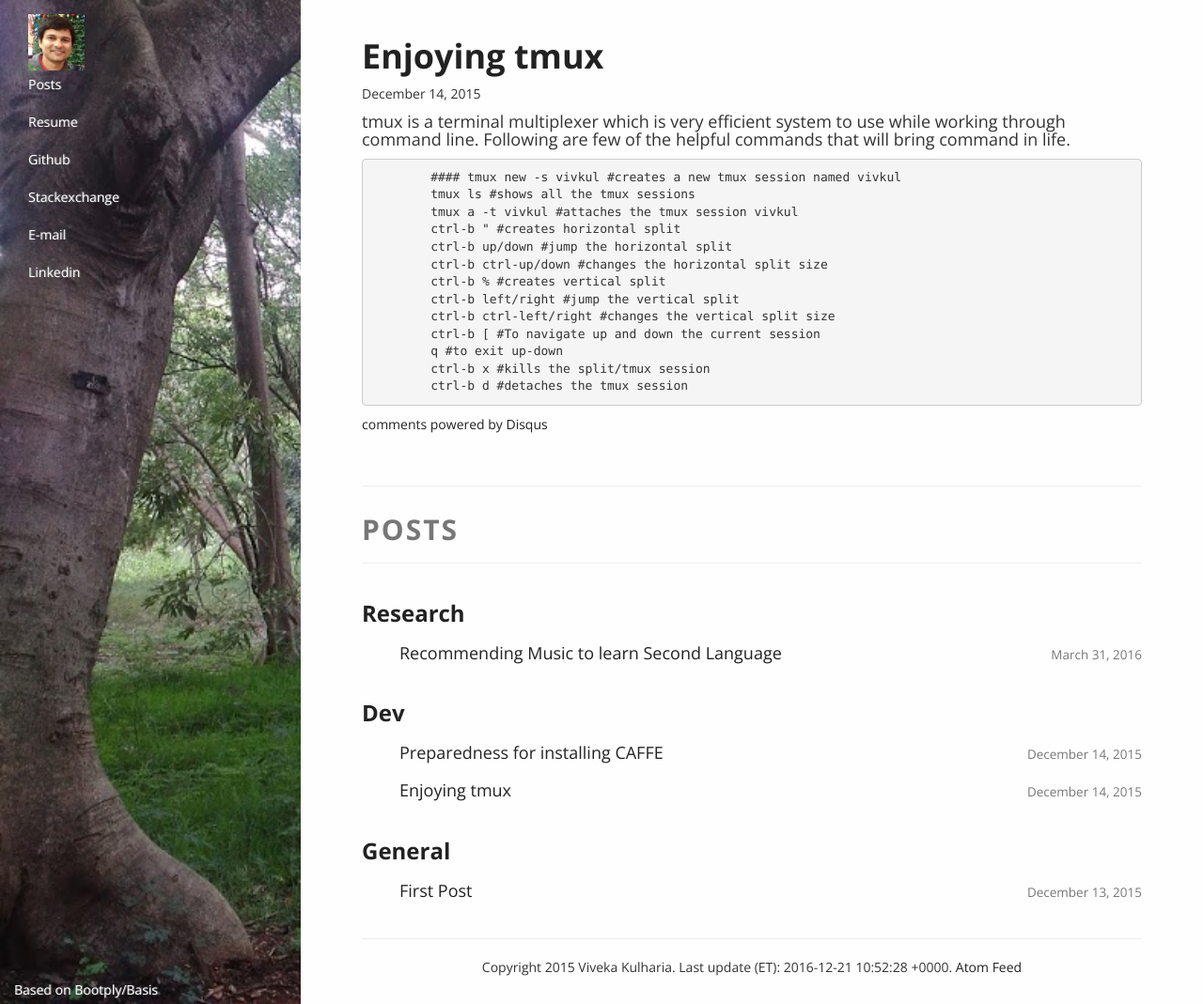
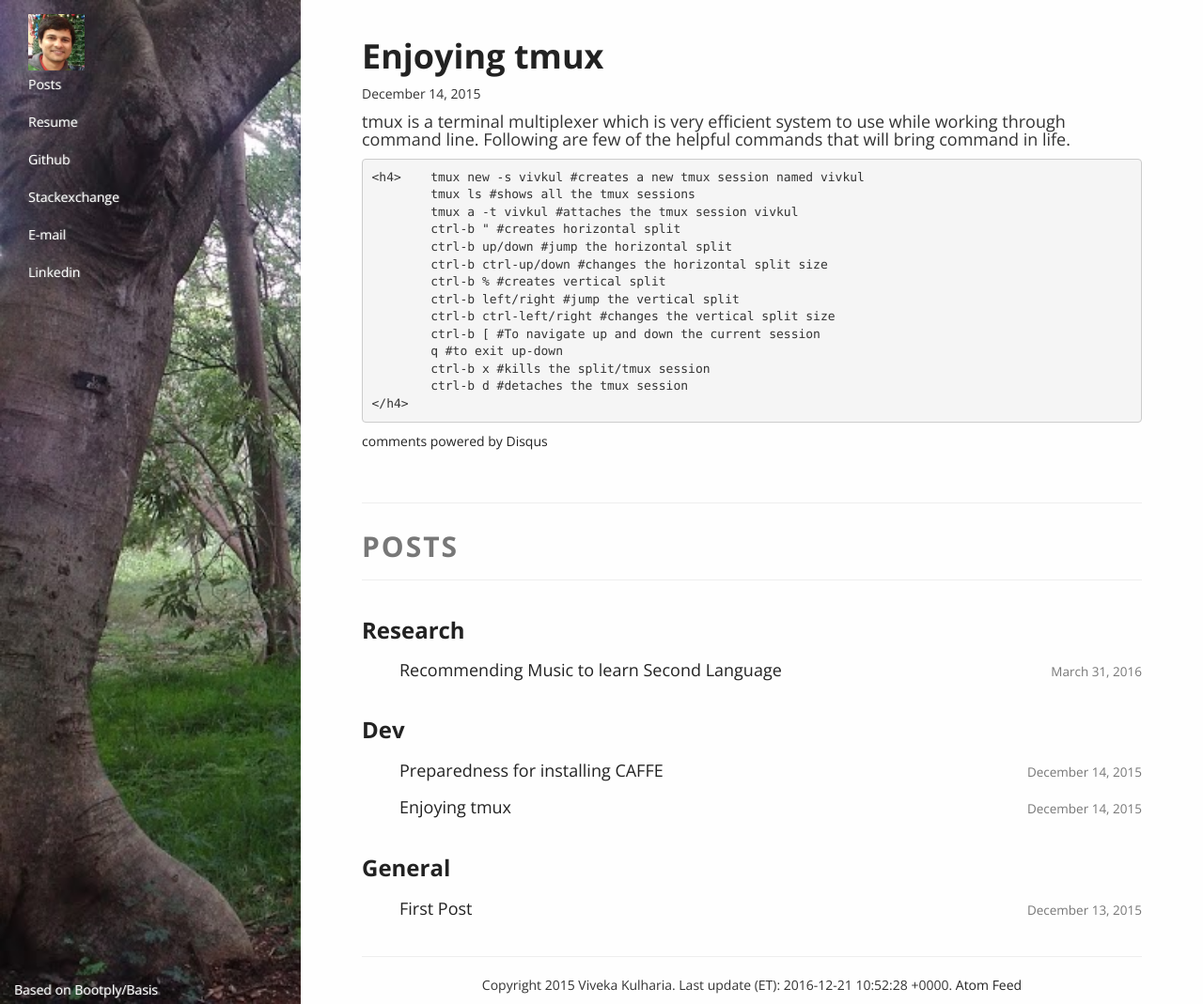
Before and after one commit to vivkul/vivkul.github.io, a Jekyll site: the page built from _posts/2015-12-14-Enjoying-tmux.md, in a window 1280 px wide. Shown: the whole page at 94% size. Built offline with Jekyll 4.4.1, drawn with Linux system fonts in a browser that asks for light colours; nearby versions of some CDN libraries; comment, search, counter and statistics services are not loaded.

Commit message:
Update 2015-12-14-Enjoying-tmux.md

```diff
--- a/_posts/2015-12-14-Enjoying-tmux.md
+++ b/_posts/2015-12-14-Enjoying-tmux.md
@@ -8,7 +8,7 @@ category: Dev
 #### tmux is a terminal multiplexer which is very efficient system to use while working through command line. Following are few of the helpful commands that will bring command in life.
 
 ~~~~
-	#### tmux new -s vivkul #creates a new tmux session named vivkul
+<h4>	tmux new -s vivkul #creates a new tmux session named vivkul
 	tmux ls #shows all the tmux sessions
 	tmux a -t vivkul #attaches the tmux session vivkul
 	ctrl-b " #creates horizontal split
@@ -21,4 +21,5 @@ category: Dev
 	q #to exit up-down
 	ctrl-b x #kills the split/tmux session
 	ctrl-b d #detaches the tmux session
+</h4>
 ~~~~
```
